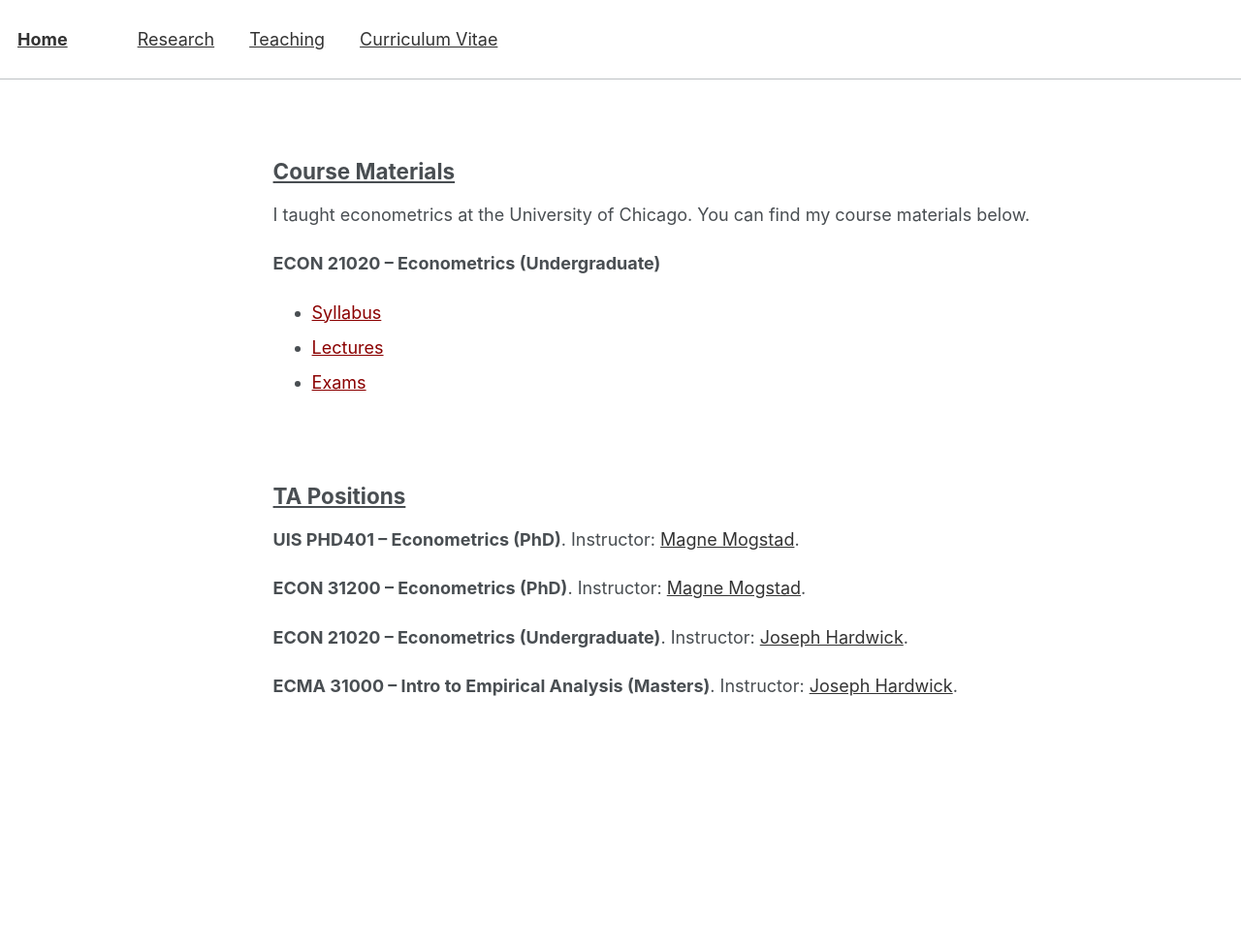
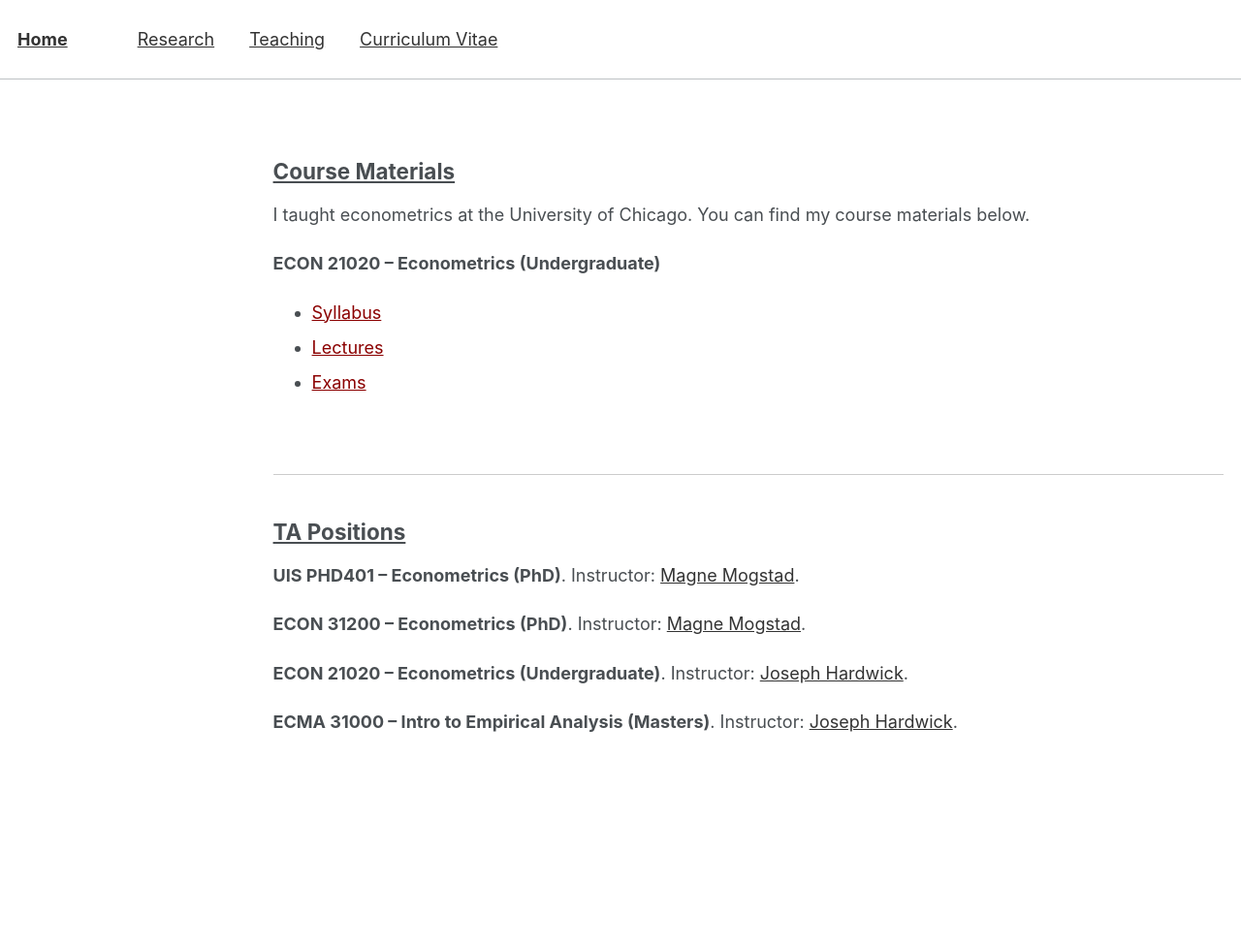
Before and after one commit to ovolpe/ovolpe.github.io, a Jekyll site: the page built from _pages/teaching.md, in a window 1280 px wide. Shown: the whole page at 97% size. Built offline with Jekyll 4.4.1, drawn with Linux system fonts in a browser that asks for light colours; before the commit the page ends 942 px from its top, so only the background shows below that.

Commit message:
Update teaching.md

```diff
--- a/_pages/teaching.md
+++ b/_pages/teaching.md
@@ -36,9 +36,8 @@ I taught econometrics at the University of Chicago. You can find my course mater
     <a href="/files/teaching/finalexam.pdf">Final Exam</a>
   </div></div> </li></ul>
 
-
-
-<br>
+<br style="clear: both;">
+<hr style="margin: 2em 0; border: none; border-top: 1px solid #ccc;">
 
 <h2 style="text-decoration: underline;">TA Positions</h2>
 
```
